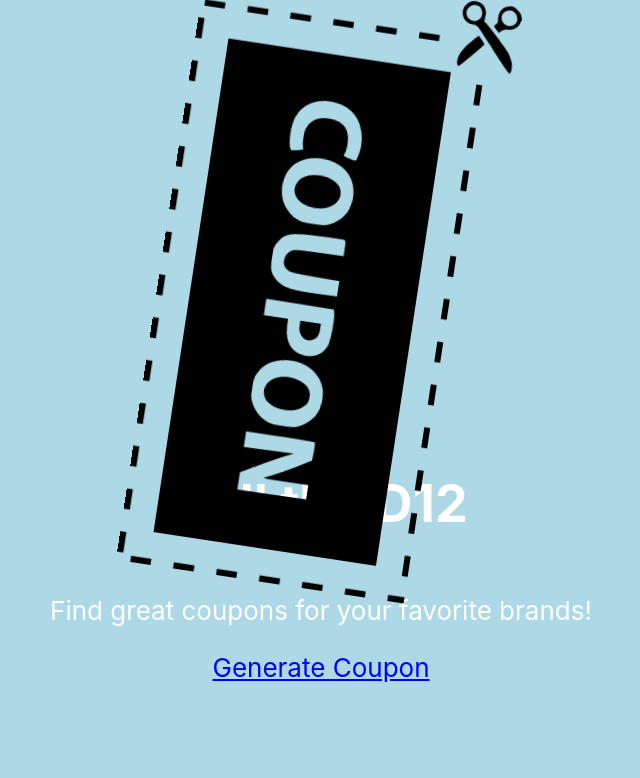
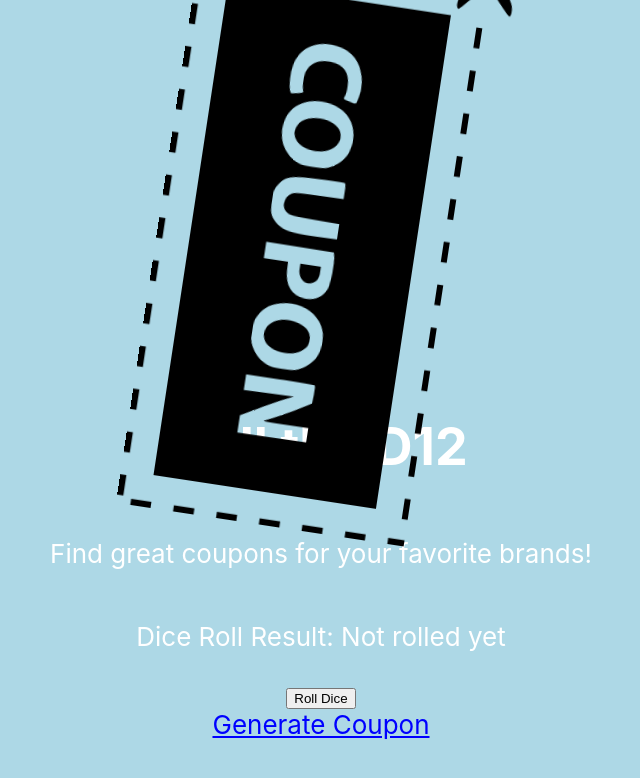
Before and after one commit to s-zhaojo/DnD, a React (Create React App) app: page / in a window 1280 px wide. Shown: the top 778 px of the page, without its empty margins (319-959 px from the left). Built offline with nearby package versions, Linux system fonts and the light colour scheme.

Commit message:
Update App.js

```diff
--- a/src/App.js
+++ b/src/App.js
@@ -18,8 +18,9 @@ function App() {
     'https://www.coupons.com/printable'
   ];
 
-  // useState hook to store the current coupon link
+  // useState hook to store the current coupon link and dice roll result
   const [currentLink, setCurrentLink] = useState(links[0]); // Default to the first link
+  const [diceRoll, setDiceRoll] = useState(null); // State to store the dice roll result
 
   // Function to randomly select a link
   const getRandomLink = () => {
@@ -27,7 +28,13 @@ function App() {
     return links[randomIndex];
   };
 
-  // Handle the click event
+  // Function to roll the dice (1 to 12)
+  const rollDice = () => {
+    const roll = Math.floor(Math.random() * 12) + 1; // Random number between 1 and 12
+    setDiceRoll(roll); // Set the dice roll result to state
+  };
+
+  // Handle the click event for the coupon link
   const handleClick = () => {
     const newLink = getRandomLink();  // Get a new random link
     setCurrentLink(newLink);          // Update the state with the new link
@@ -38,9 +45,15 @@ function App() {
       <header className="App-header">
         <img src={logo} className="App-logo" alt="logo" />
         <h1>Roll the D12</h1>
-        <p>
-          Find great coupons for your favorite brands!
-        </p>
+        <p>Find great coupons for your favorite brands!</p>
+
+        {/* Dice Roll Display */}
+        <div>
+          <p>Dice Roll Result: {diceRoll ? diceRoll : 'Not rolled yet'}</p>
+          <button onClick={rollDice}>Roll Dice</button>
+        </div>
+
+        {/* Coupon Link Section */}
         <a
           className="App-link"
           href={currentLink} // Use the state for the link
```
